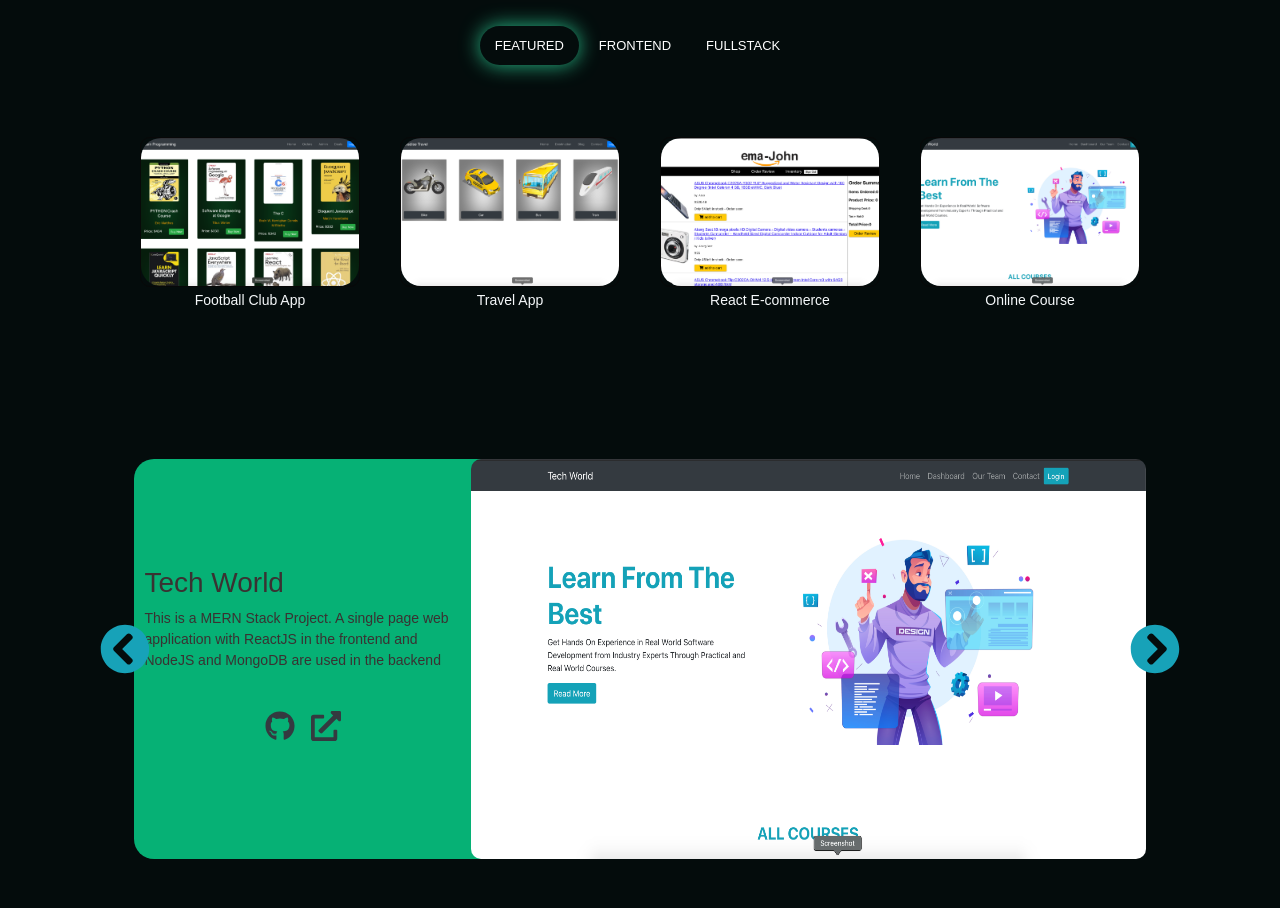
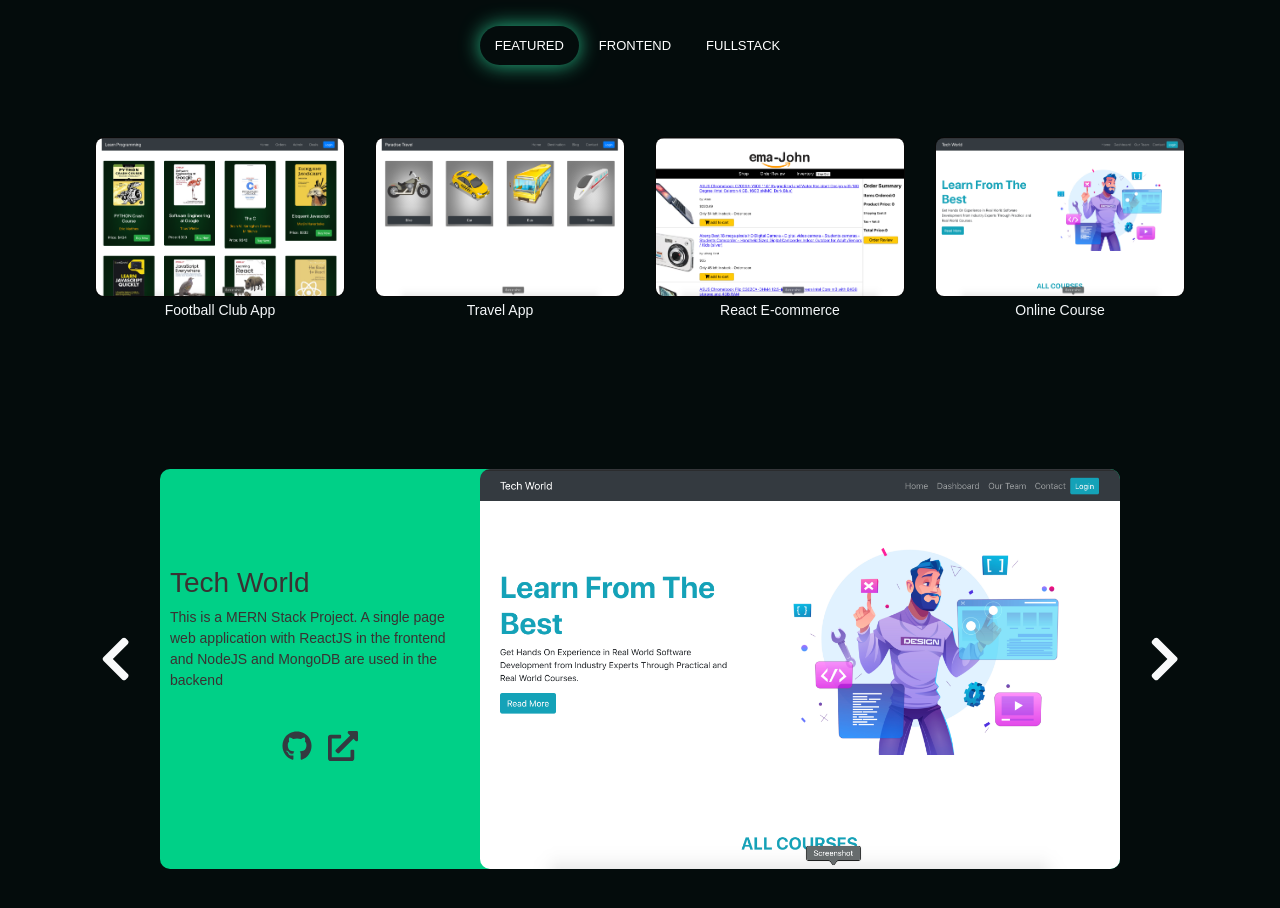
Before and after one commit to hossain909/my-portfolio, a React (Create React App) app: page /projects in a window 1280 px wide. Shown: the part 280-1188 px from the top of the page. Built offline with nearby package versions, Linux system fonts and the light colour scheme.

Commit message:
All Done

```diff
--- a/src/components/Home/Portfolio/Portfolio.css
+++ b/src/components/Home/Portfolio/Portfolio.css
@@ -23,15 +23,15 @@ li.active{
   background-color: #fafcfc;
 } */
 .item{
-  height: 150px;
-  width: 220px;
-  border-radius: 10px;
+  height: 160px;
+  width: 250px;
+  border-radius: 8px;
   border: 1px solid #080808;
-  margin: 10px 20px;
+  margin: 8px 15px;
   align-items: center;
   justify-content: center;
   color: #f5f8fa;
-  transition: all 0.4s ease-in-out;
+  transition: all .5s ease-in-out;
   cursor: pointer;
 }
 .item h5{
@@ -41,8 +41,8 @@ li.active{
   width: 100%;
   height: 100%;
   object-fit: cover;
-  border-radius: 20px;
+  border-radius: 8px;
 }
 .item:hover{
-  transform: scale(1.2);
+  transform: scale(1.3);
 }
--- a/src/components/Home/Works/Works.css
+++ b/src/components/Home/Works/Works.css
@@ -11,7 +11,6 @@
   display: flex;
   position: absolute;
   left: 0;
-  transition: all 1s ease-out;
 }
 .s-container{
   width: 100vw;
@@ -20,13 +19,21 @@
   justify-content: center;
 }
 .s-item{
-  width: 79%;
+  width: 75%;
   height: 100%;
-  background-color: #06b175;
+  background-color: #00d087;
   color: #3a3232;
   justify-content: center;
   align-items: center;
-  border-radius: 20px;
+  border-radius: 10px;
+  transition: all 0.5s ease-in-out;
+}
+.s-item:hover{
+  transform: scale(1.1);
+}
+.s-item:hover{
+  transform: scale(1.1);
+  transition: all 0.5s ease-out;
 }
 .left{
   flex: 4;
@@ -65,5 +72,5 @@
   width: 100%;
   height: 100%;
   border-radius: 10px;
-  border-radius: 10px;
+  object-fit: cover;
 }
--- a/src/components/Home/Works/Works.js
+++ b/src/components/Home/Works/Works.js
@@ -1,5 +1,5 @@
 import { faGithub } from '@fortawesome/free-brands-svg-icons';
-import { faChevronCircleLeft, faChevronCircleRight, faExternalLinkAlt } from '@fortawesome/free-solid-svg-icons';
+import { faChevronLeft, faChevronRight, faExternalLinkAlt } from '@fortawesome/free-solid-svg-icons';
 import { FontAwesomeIcon } from '@fortawesome/react-fontawesome';
 import React, { useState } from 'react';
 import allData from "../../../SliderData/SliderData";
@@ -34,8 +34,8 @@ const Works = () => {
             </div>
           </div>))}
       </div>
-      <p onClick={() => handleClick("left")} className="d-lg-block d-none arrow arrow-left"><FontAwesomeIcon className="text-info" icon={faChevronCircleLeft} /></p>
-      <p onClick={() => handleClick("right")} className="d-lg-block d-none arrow arrow-right"><FontAwesomeIcon className="text-info" icon={faChevronCircleRight} /></p>
+      <p onClick={() => handleClick("left")} className="d-lg-block d-none arrow arrow-left"><FontAwesomeIcon className="text-light" icon={faChevronLeft} /></p>
+      <p onClick={() => handleClick("right")} className="d-lg-block d-none arrow arrow-right"><FontAwesomeIcon className="text-light" icon={faChevronRight} /></p>
     </div>
   );
 };
```
